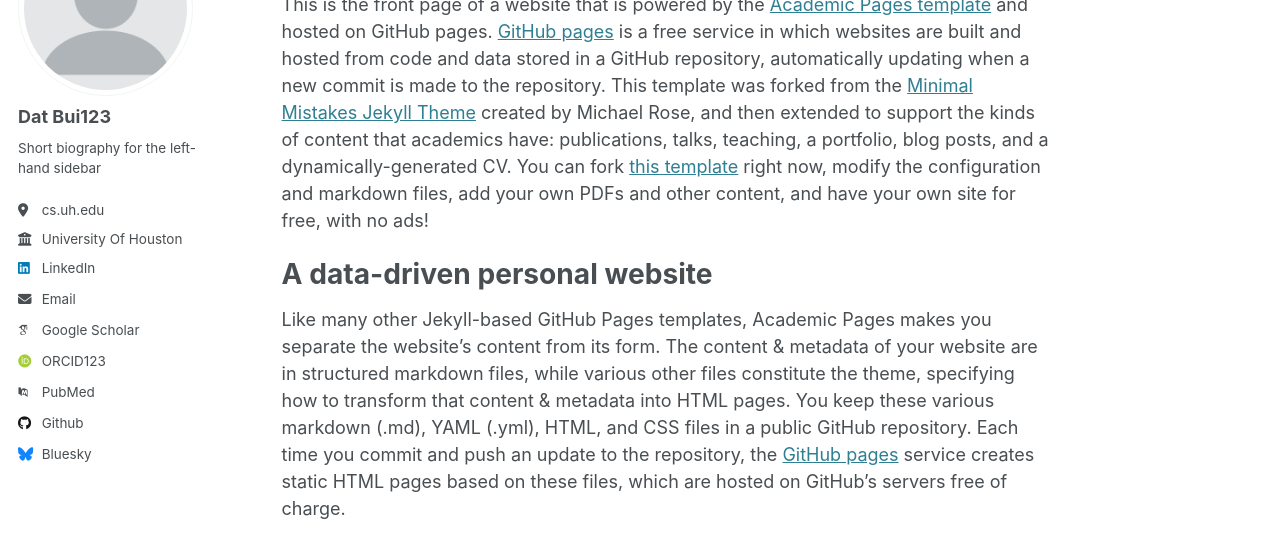
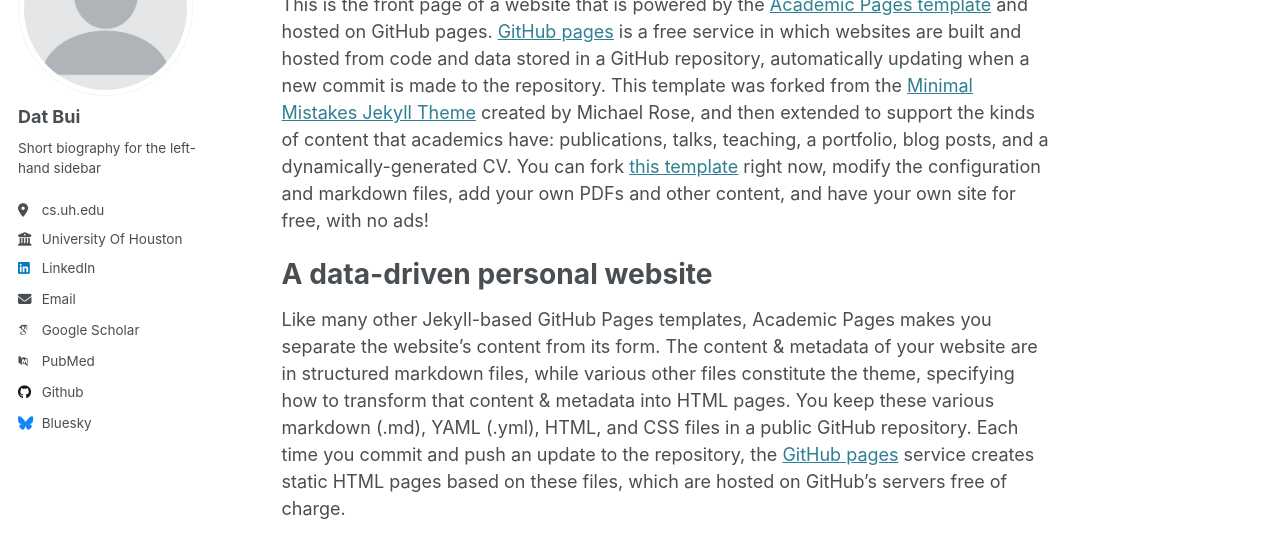
Before and after one commit to thanhdatbq/datbui.github.io, a Jekyll site: the page built from _pages/about.md, in a window 1280 px wide. Shown: the part 185-734 px from the top of the page. Built offline with Jekyll 4.4.1, drawn with Linux system fonts in a browser that asks for light colours; some web fonts are replaced.

Commit message:
update 3rd

```diff
--- a/_config.yml
+++ b/_config.yml
@@ -22,7 +22,7 @@ repository               : "thanhdatbq/datbui.github.io"
 author:
   # Biographic information
   avatar           : "profile.png"
-  name             : "Dat Bui123"
+  name             : "Dat Bui"
   pronouns         : # example: "she/her"
   bio              : "Short biography for the left-hand sidebar"
   location         : "https://www.uh.edu/nsm/computer-science/"
@@ -34,7 +34,7 @@ author:
   arxiv            : # URL - Update with the correct link to your profile
   googlescholar    : "https://scholar.google.com/citations?user=PS_CX0AAAAAJ"
   impactstory      : # URL
-  orcid            : "http://orcid.org/yourorcidurl"
+  orcid123            : "http://orcid.org/yourorcidurl"
   semantic         : # URL
   pubmed           : "https://www.ncbi.nlm.nih.gov/pubmed/?term=john+snow"
   researchgate     : # URL
```
